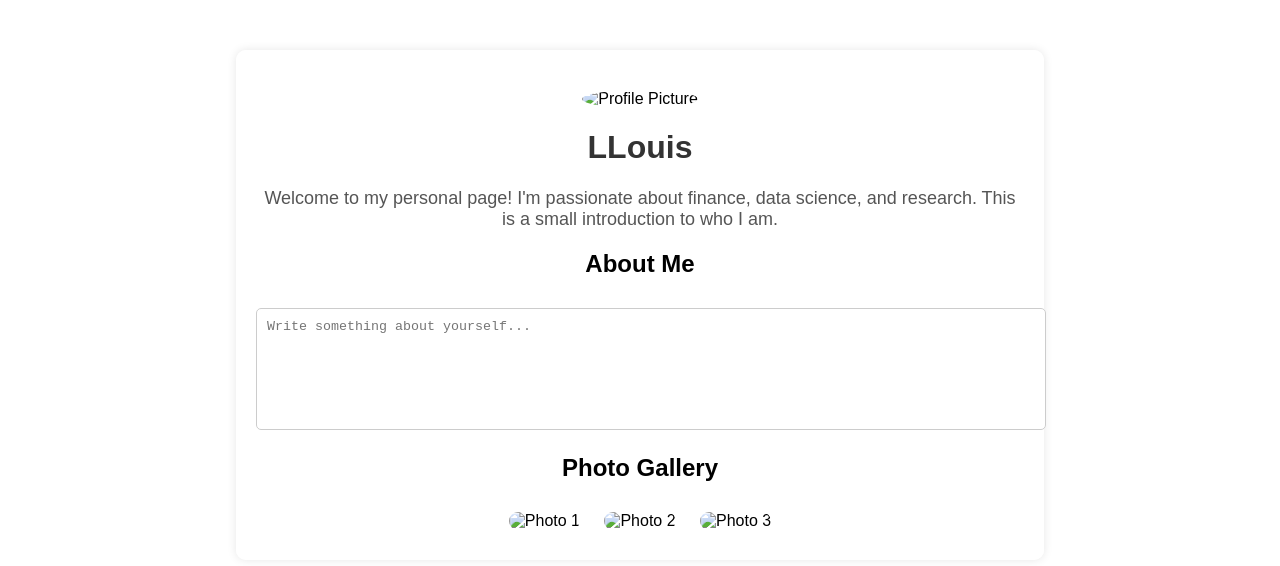
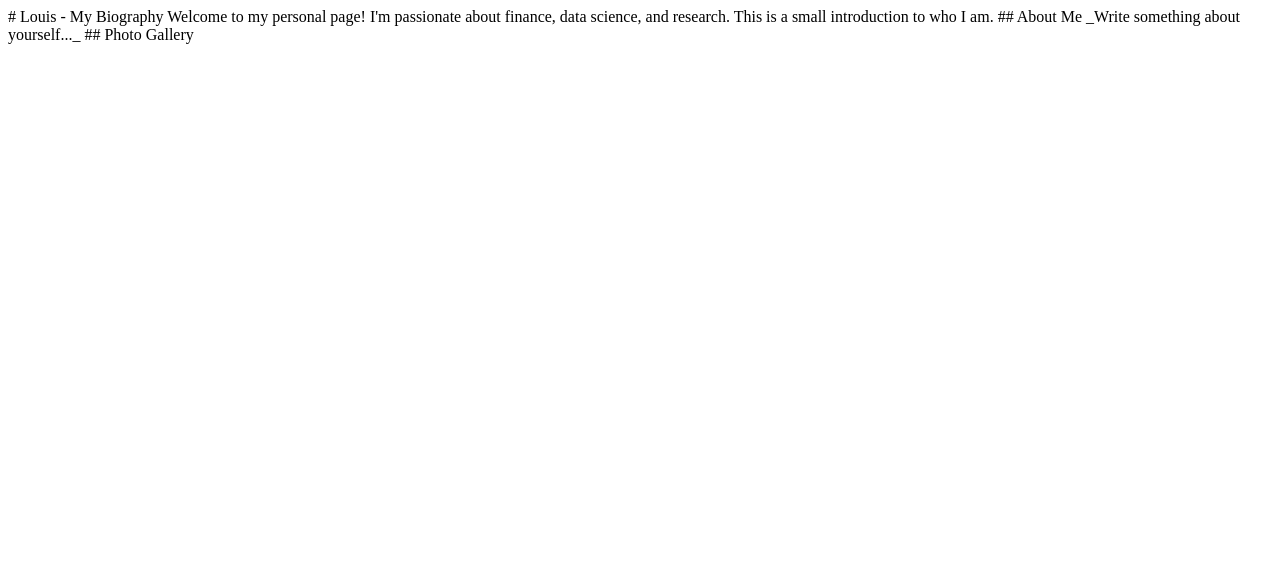
Before and after one commit to LLouis-hub/LLouis-hub.github.io, a plain HTML site: page index.html in a window 1280 px wide. Drawn offline with Linux system fonts and the light colour scheme.

Commit message:
Update index.html

```diff
--- a/index.html
+++ b/index.html
@@ -1,72 +1,12 @@
-<!DOCTYPE html>
-<html lang="en">
-<head>
-    <meta charset="UTF-8">
-    <meta name="viewport" content="width=device-width, initial-scale=1.0">
-    <title>Louis - My Biography</title>
-    <style>
-        body {
-            font-family: Arial, sans-serif;
-            margin: 0;
-            padding: 0;
-            background: url('images/background.jpg') no-repeat center center fixed;
-            background-size: cover;
-            text-align: center;
-        }
-        .container {
-            width: 60%;
-            margin: auto;
-            background: rgba(255, 255, 255, 0.9);
-            padding: 20px;
-            border-radius: 10px;
-            box-shadow: 0px 0px 10px rgba(0, 0, 0, 0.1);
-            margin-top: 50px;
-        }
-        img {
-            width: 150px;
-            height: 150px;
-            border-radius: 50%;
-            margin-top: 20px;
-        }
-        h1 {
-            color: #333;
-        }
-        p {
-            color: #555;
-            font-size: 18px;
-        }
-        textarea {
-            width: 100%;
-            height: 100px;
-            margin-top: 10px;
-            padding: 10px;
-            border: 1px solid #ccc;
-            border-radius: 5px;
-            resize: none;
-        }
-        .gallery img {
-            width: 100px;
-            height: 100px;
-            margin: 10px;
-            border-radius: 10px;
-        }
-    </style>
-</head>
-<body>
-    <div class="container">
-        <img src="images/profile.jpg" alt="Profile Picture">
-        <h1>LLouis</h1>
-        <p>Welcome to my personal page! I'm passionate about finance, data science, and research. This is a small introduction to who I am.</p>
+# Louis - My Biography
 
-        <h2>About Me</h2>
-        <textarea placeholder="Write something about yourself..."></textarea>
 
-        <h2>Photo Gallery</h2>
-        <div class="gallery">
-            <img src="images/photo1.jpg" alt="Photo 1">
-            <img src="images/photo2.jpg" alt="Photo 2">
-            <img src="images/photo3.jpg" alt="Photo 3">
-        </div>
-    </div>
-</body>
-</html>
+
+Welcome to my personal page! I'm passionate about finance, data science, and research.
+This is a small introduction to who I am.
+
+## About Me
+
+_Write something about yourself..._
+
+## Photo Gallery
```
